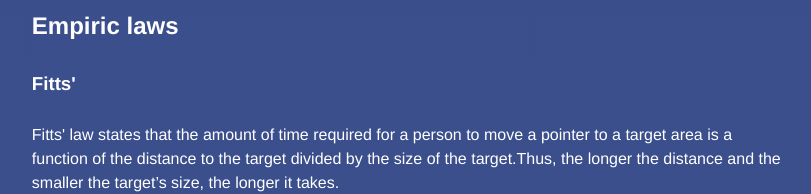
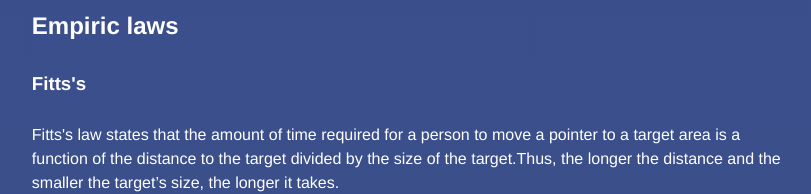
Before and after one commit to AlexaGeorgeCatalin/HCI_2023, a plain HTML site: page index.html in a window 1280 px wide. Shown: the part 11803-11997 px from the top of the page, without its empty margins (229-1040 px from the left). Drawn offline with Linux system fonts and the light colour scheme.

Commit message:
Update index.html

```diff
--- a/index.html
+++ b/index.html
@@ -397,8 +397,8 @@ a:hover {
 
 <h2 class="marginalizat text_format" id="chapter5">Empiric laws</h2>
 
-<h3 class="marginalizat text_format">Fitts'</h3>
-<p class="marginalizat text_format">Fitts' law states that the amount of time required for a person to move a pointer to a target area is a function of the distance to the target divided by the size of the target.Thus, the longer the distance and the smaller the target’s size, the longer it takes.
+<h3 class="marginalizat text_format">Fitts's</h3>
+<p class="marginalizat text_format">Fitts's law states that the amount of time required for a person to move a pointer to a target area is a function of the distance to the target divided by the size of the target.Thus, the longer the distance and the smaller the target’s size, the longer it takes.
 </p>
 <ul class="marginalizat text_format">
 	<li class="discord">
```
